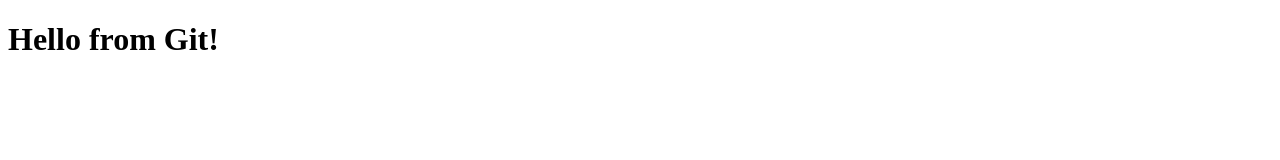
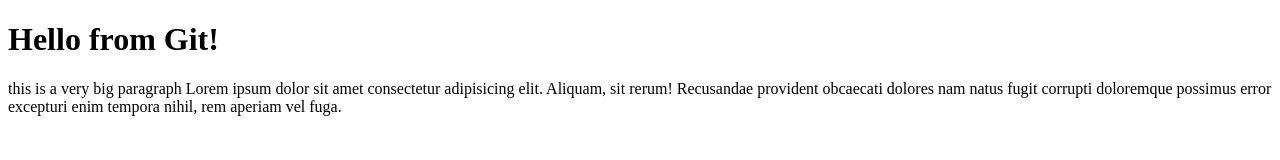
Before and after one commit to bhaskar-ai-code/my-website1, a plain HTML site: page index.html in a window 1280 px wide. Drawn offline with Linux system fonts and the light colour scheme.

Commit message:
Added para in index.html

```diff
--- a/index.html
+++ b/index.html
@@ -1,5 +1,9 @@
 <!DOCTYPE html>
 <html>
-<head><title>My Site</title></head>
-<body><h1>Hello from Git!</h1></body>
+    <head><title>My website</title></head>
+    <body><h1>Hello from Git!</h1>
+        <p> this is a very big paragraph
+            Lorem ipsum dolor sit amet consectetur adipisicing elit. Aliquam, sit rerum! Recusandae provident obcaecati dolores nam natus fugit corrupti doloremque possimus error excepturi enim tempora nihil, rem aperiam vel fuga.
+        </p>
+    </body>
 </html>
```
